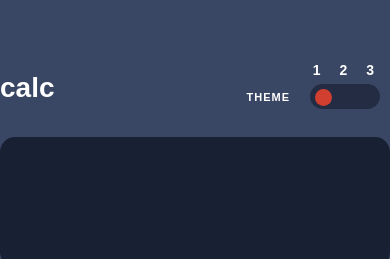
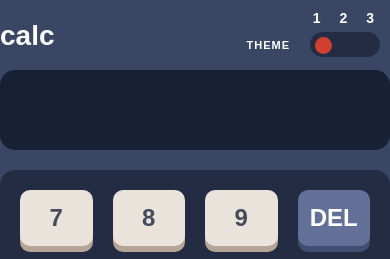
Before and after one commit to Mrisee/calculator-app, a plain HTML site: page index.html in a window 390 px wide. Shown: the top 259 px of the page. Drawn offline with Linux system fonts and the light colour scheme; a web font is replaced by a local one.

Commit message:
mobile-version

```diff
--- a/scss/style.scss
+++ b/scss/style.scss
@@ -224,3 +224,34 @@ body{
 .switcher-radio-off:checked  ~ .switcher-slider:after {
 	left: 5px;
 }
+
+@media (max-width: 400px) {
+    .calc-box{
+        height: 600px;
+        grid-auto-rows: 0.5fr;
+        font-size: 24px;
+        margin: 0;
+    }
+    .calc-box__display{
+        height: 80px;
+        font-size: 36px;
+        line-height: 80px;
+        span{
+            font-size: 20px;
+        }
+        input{
+            position: relative;
+            top: 10px;
+        }
+    }
+    .calc-box__head{
+        margin-bottom: 0px;
+        margin-top: 20px;
+    }
+    .calc-box__keypad{
+        height: 400px;
+        div{
+            line-height: 36px;
+        }
+    }
+}
```
Also changed, not shown: css/style.css.
